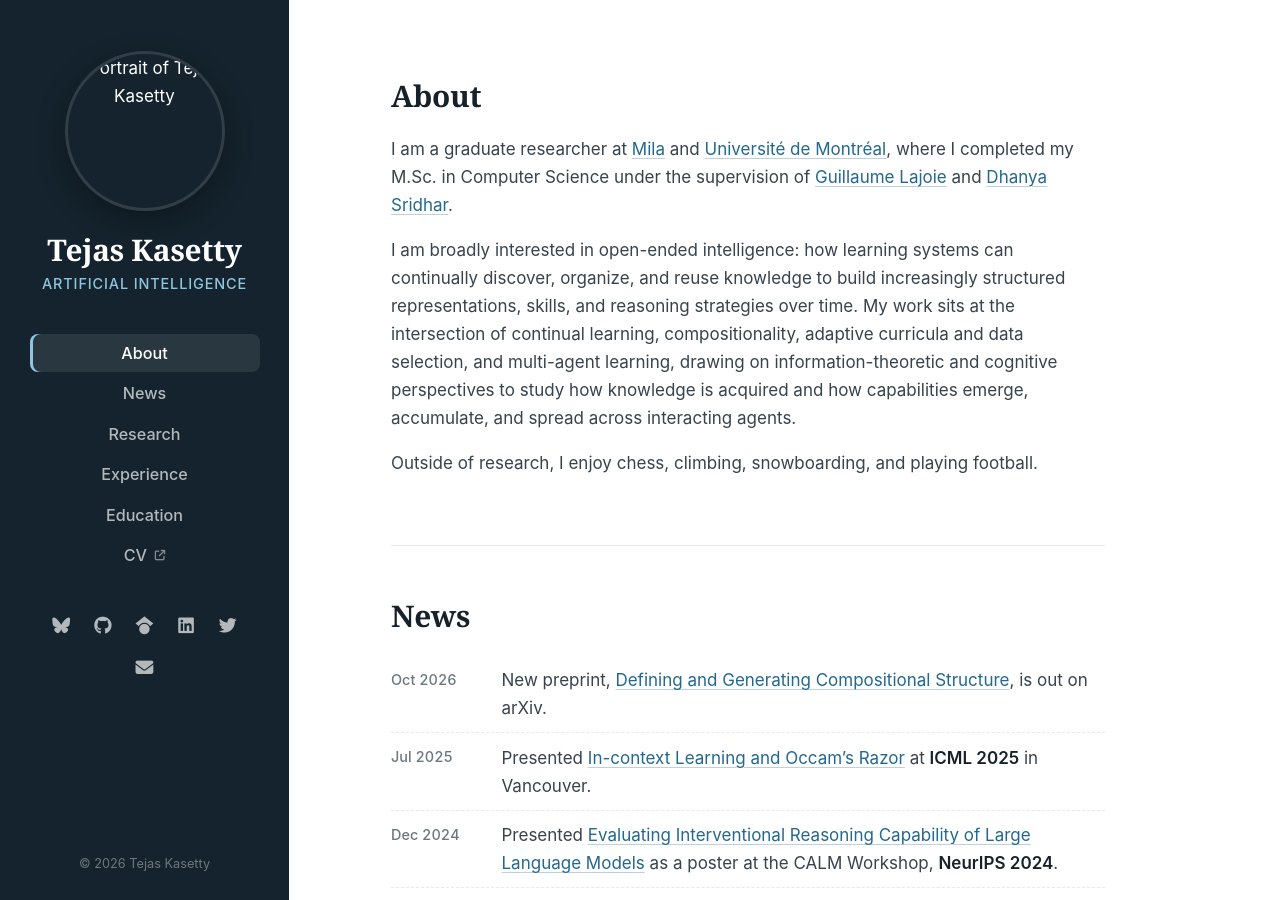
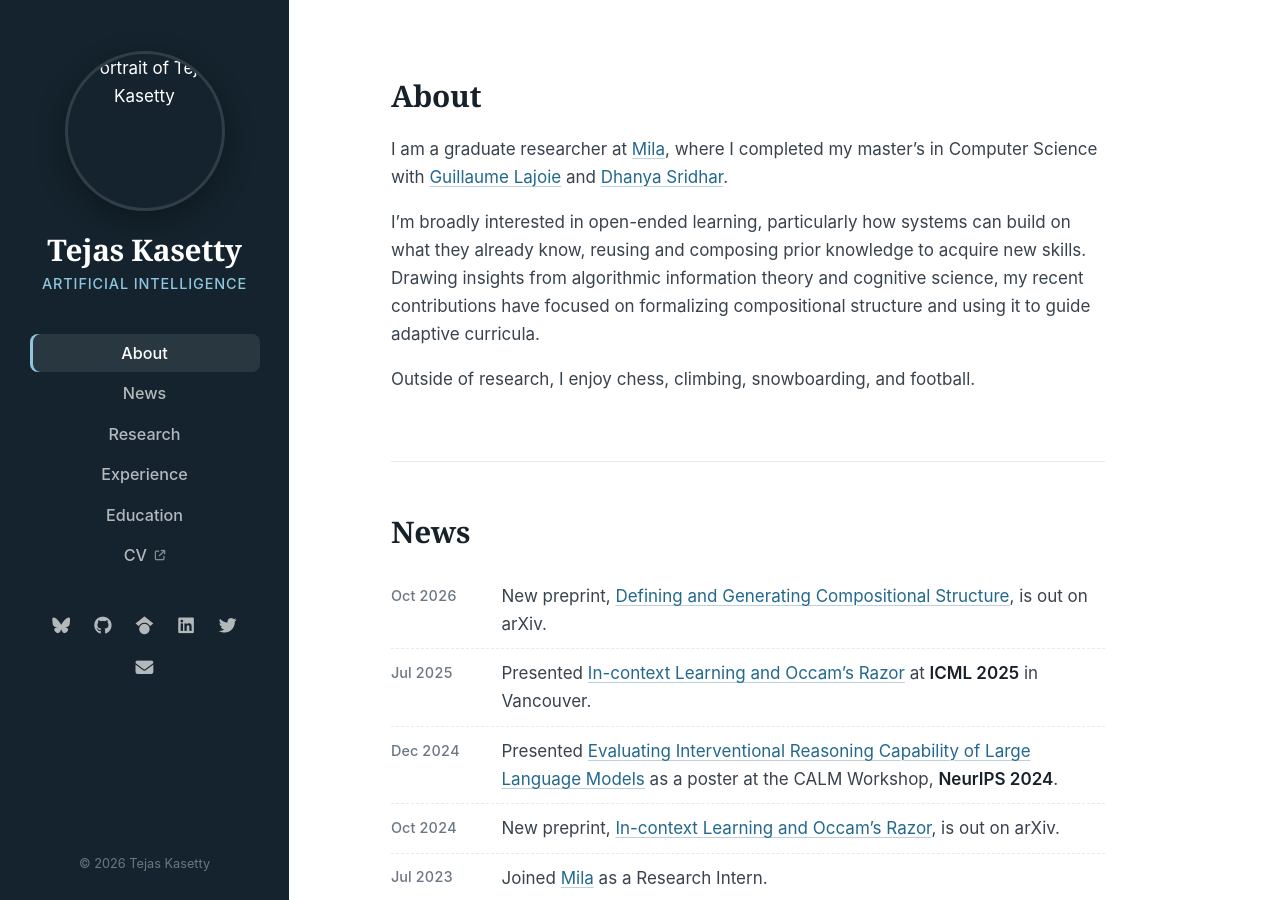
Before and after one commit to tejaskasetty/tejaskasetty.github.io, a Jekyll site: the page built from index.md, in a window 1280 px wide and 900 px high. Built offline with Jekyll 4.4.1, drawn with Linux system fonts in a browser that asks for light colours.

Commit message:
Shorten bio

```diff
--- a/_includes/sections/about.md
+++ b/_includes/sections/about.md
@@ -1,5 +1,5 @@
-I am a graduate researcher at [Mila](https://mila.quebec/en){:target="_blank"} and [Université de Montréal](https://www.umontreal.ca/){:target="_blank"}, where I completed my M.Sc. in Computer Science under the supervision of [Guillaume Lajoie](https://www.guillaumelajoie.com/){:target="_blank"} and [Dhanya Sridhar](https://www.dsridhar.com/){:target="_blank"}.
+I am a graduate researcher at [Mila](https://mila.quebec/en){:target="_blank"}, where I completed my master's in Computer Science with [Guillaume Lajoie](https://www.guillaumelajoie.com/){:target="_blank"} and [Dhanya Sridhar](https://www.dsridhar.com/){:target="_blank"}.
 
-I am broadly interested in open-ended intelligence: how learning systems can continually discover, organize, and reuse knowledge to build increasingly structured representations, skills, and reasoning strategies over time. My work sits at the intersection of continual learning, compositionality, adaptive curricula and data selection, and multi-agent learning, drawing on information-theoretic and cognitive perspectives to study how knowledge is acquired and how capabilities emerge, accumulate, and spread across interacting agents.
+I'm broadly interested in open-ended learning, particularly how systems can build on what they already know, reusing and composing prior knowledge to acquire new skills. Drawing insights from algorithmic information theory and cognitive science, my recent contributions have focused on formalizing compositional structure and using it to guide adaptive curricula.
 
-Outside of research, I enjoy chess, climbing, snowboarding, and playing football.
+Outside of research, I enjoy chess, climbing, snowboarding, and football.
```
